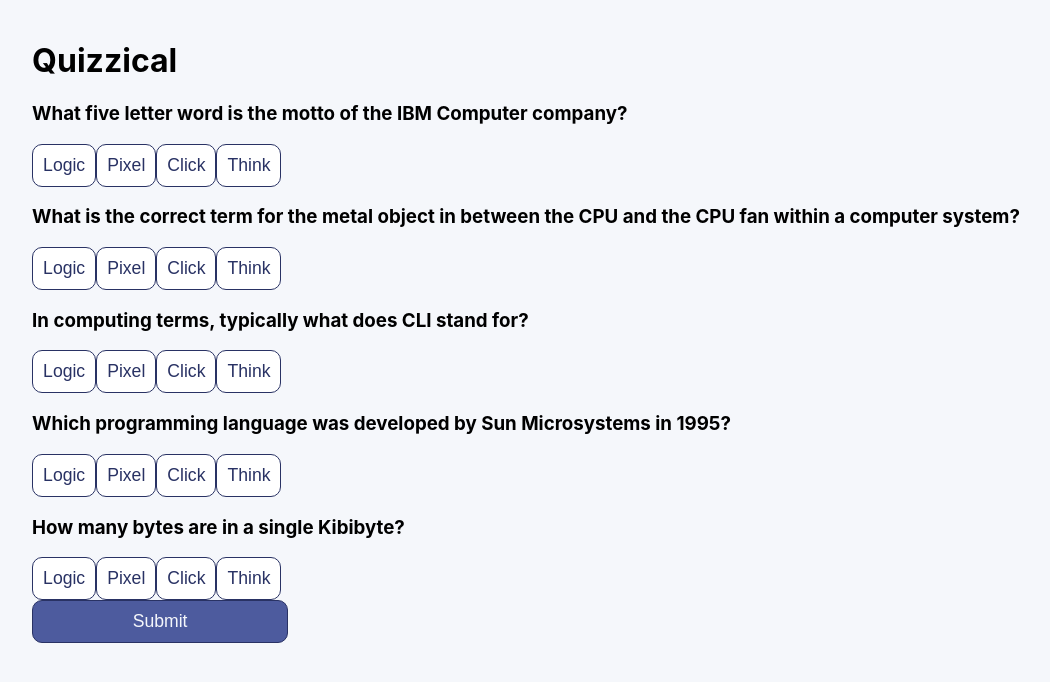
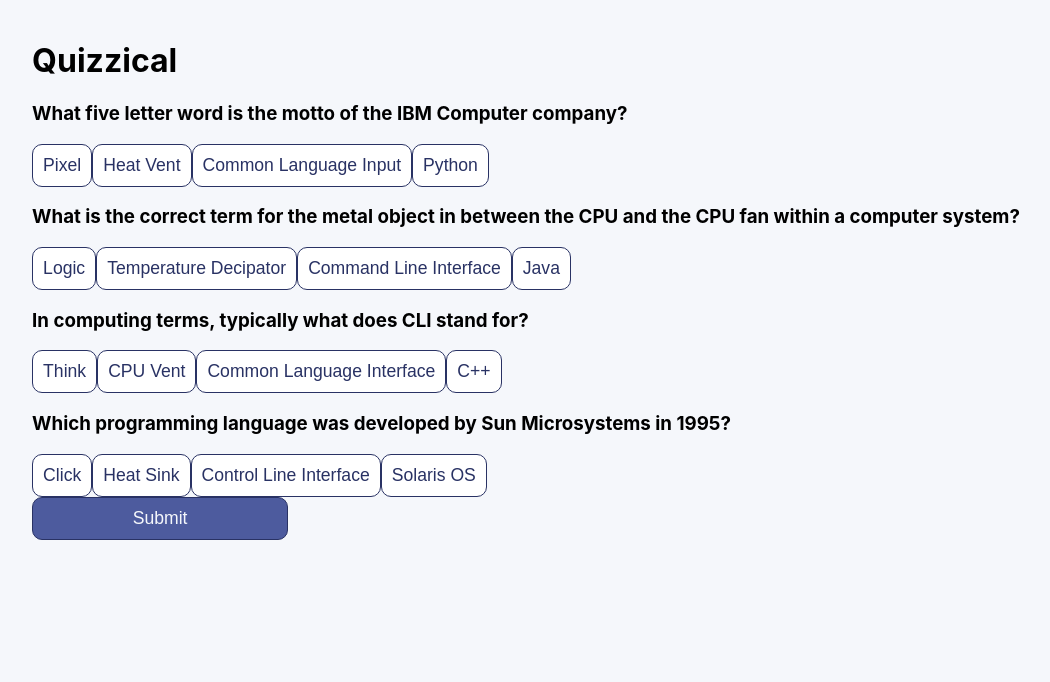
Before and after one commit to Aldo-Portillo-Frontend-Projects/Quizzical, a React (Create React App) app: page / in a window 1280 px wide. Shown: the top 682 px of the page, without its empty margins (114-1164 px from the left). Built offline with nearby package versions, Linux system fonts and the light colour scheme.

Commit message:
Fixed app to be similar to two commits ago

```diff
--- a/src/App.js
+++ b/src/App.js
@@ -37,18 +37,29 @@ function collectAnswers(num){
           return answer;
 
       }
-      console.table(collectAnswers(0))
+      //console.table(collectAnswers(0))
 
-      const [answers, setAnswers] = React.useState(collectAnswers(0))
+      const completeAnswers = () => {
+        let completeArr = []
+        for(let i = 0; i < 5; i++){
+          completeArr.push(collectAnswers(i))
+        }
+        return completeArr;
+      }
+
+      const [answers, setAnswers] = React.useState(completeAnswers())
+
+      console.log(completeAnswers())
+
 
   return (
     <div className='container'>
       <h1>Quizzical</h1>
-      <Component question = {data.results[0].question} answers={answers}/> {/* Redndered components mapped */}
-      <Component question = {data.results[1].question} answers={answers}/>
-      <Component question = {data.results[2].question} answers={answers}/>
-      <Component question = {data.results[3].question} answers={answers}/>
-      <Component question = {data.results[4].question} answers={answers}/>
+      <Component question = {data.results[0].question} questionNum = {0} answers={answers}/> {/* Redndered components mapped */}
+       <Component question = {data.results[1].question} questionNum = {1} answers={answers}/>
+      <Component question = {data.results[2].question} questionNum = {2} answers={answers}/>
+      <Component question = {data.results[3].question} questionNum = {3} answers={answers}/>
+     {/* <Component question = {data.results[4].question} questionNum = {3} answers={answers}/>  */}
 
       <button className='submit-button'>Submit</button>
     </div>
--- a/src/Component.js
+++ b/src/Component.js
@@ -1,14 +1,33 @@
 import React from "react";
 
 export default function Component(props) {
+
+    //const answerRender = props.questions.map(option => {
+    //             return <button>{props.questions[option].answers.value}</button>
+
+    //         })
+
+           // console.table(props.questions)
+           // console.table(props.questions[0].answers)
+
+    //const answerRender = props.questions.map(question => {
+    //    console.log(question.answers)
+    //})
+
+    //const answerRender = props.answers.map(answerObj => {
+    //    answerObj.map(answer => {
+    //        console.log(answer)
+     //   })
+    //})
+
     return(
         <>
             <h3>{props.question}</h3>
             <div className="answer-container">
-                <button>{props.answers[0].value}</button>
-                <button>{props.answers[1].value}</button>
-                <button>{props.answers[2].value}</button>
-                <button>{props.answers[3].value}</button>
+                <button>{props.answers[0][props.questionNum].value}</button>
+                <button>{props.answers[1][props.questionNum].value}</button>
+                <button>{props.answers[2][props.questionNum].value}</button>
+                <button>{props.answers[3][props.questionNum].value}</button>
             </div>
         </>
 
```
